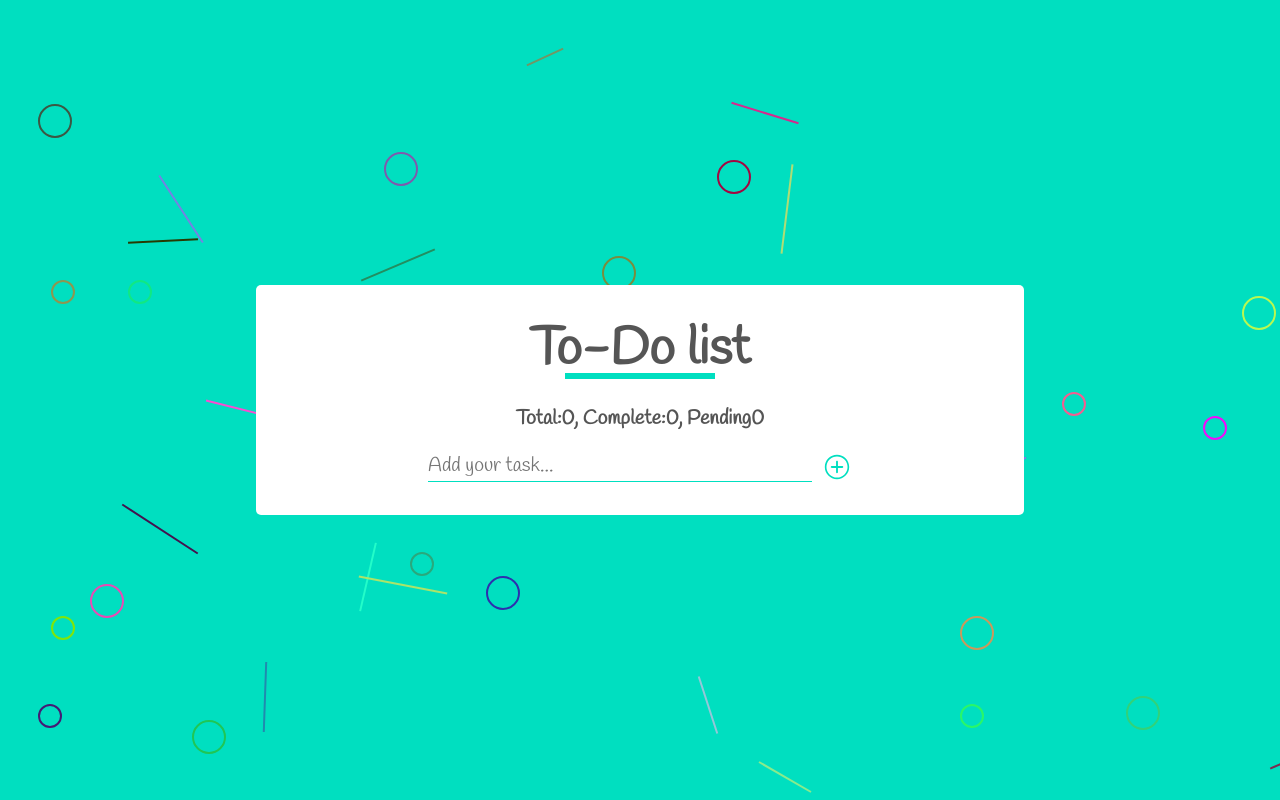
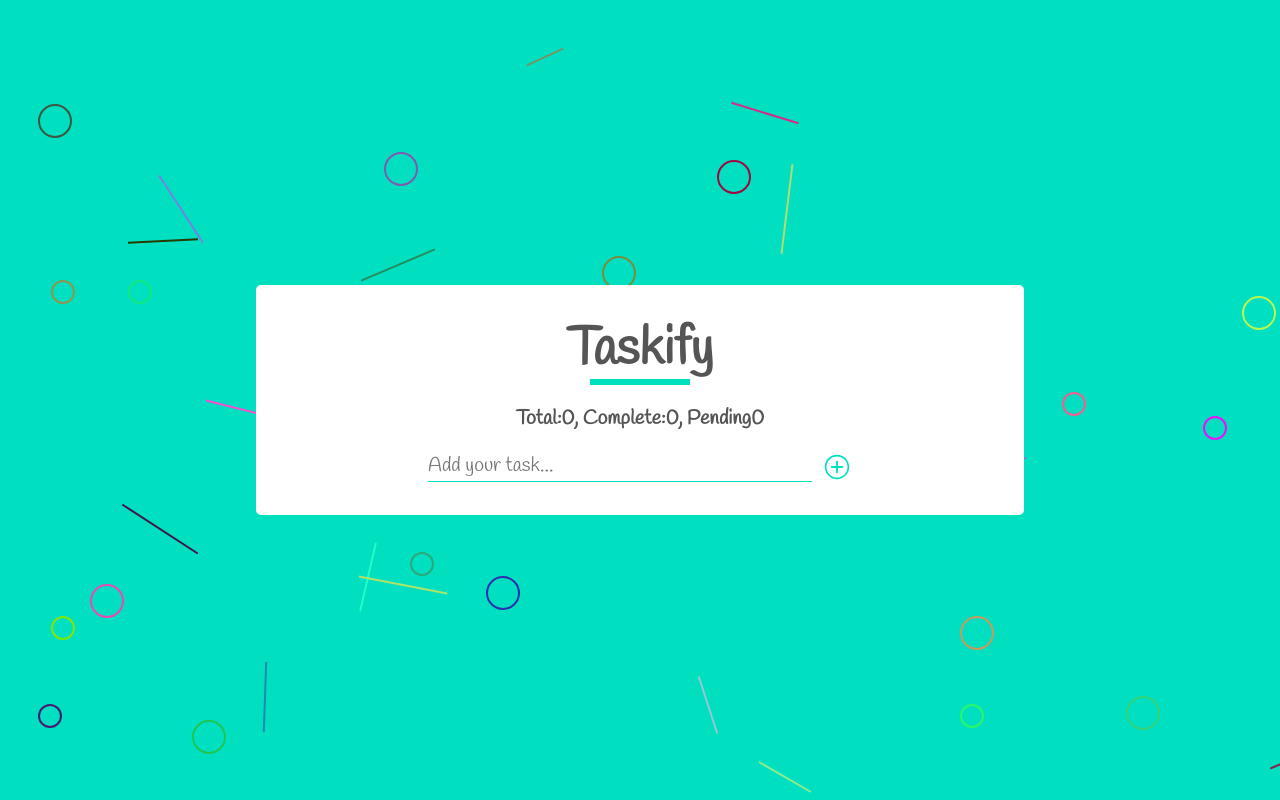
Before and after one commit to MohammadGhajari/react-todo, a React (Vite) app in the folder react-todo/: page / in a window 1280 px wide. Built offline with nearby package versions, Linux system fonts and the light colour scheme.

Commit message:
add some changes in name

```diff
--- a/react-todo/index.html
+++ b/react-todo/index.html
@@ -8,7 +8,7 @@
     <meta property="og:description" content="Throw away your Telegram saved message because and use this modern todo list."/>
     <link rel="icon" type="image/svg+xml" href="public/icon.png"/>
     <meta name="viewport" content="width=device-width, initial-scale=1.0" />
-    <title>To-Do | Vite + React + TS</title>
+    <title>Taskify</title>
   </head>
   <body>
     <div id="root"></div>
--- a/react-todo/src/components/Header.tsx
+++ b/react-todo/src/components/Header.tsx
@@ -10,7 +10,7 @@ interface entry {
 const Header: React.FC<entry> = ({totalToDo, completedCount, pendingCount}) => {
     return (
         <header>
-            <h1>To-Do list</h1>
+            <h1>Taskify</h1>
             <span></span>
             <h3>{`Total:${totalToDo}, Complete:${completedCount}, Pending${pendingCount}`}</h3>
         </header>
--- a/react-todo/src/css/app.css
+++ b/react-todo/src/css/app.css
@@ -64,9 +64,9 @@ body {
 .page header span {
   background-color: #00dfc0;
   height: 0.6rem;
-  width: 15rem;
+  width: 10rem;
   position: absolute;
-  bottom: 45%;
+  bottom: 40%;
 }
 
 .input-container {
--- a/react-todo/src/sass/app.scss
+++ b/react-todo/src/sass/app.scss
@@ -67,9 +67,9 @@ body {
         & span {
             background-color: $color-primary;
             height: 0.6rem;
-            width: 15rem;
+            width: 10rem;
             position: absolute;
-            bottom: 45%;
+            bottom: 40%;
         }
 
     }
```
